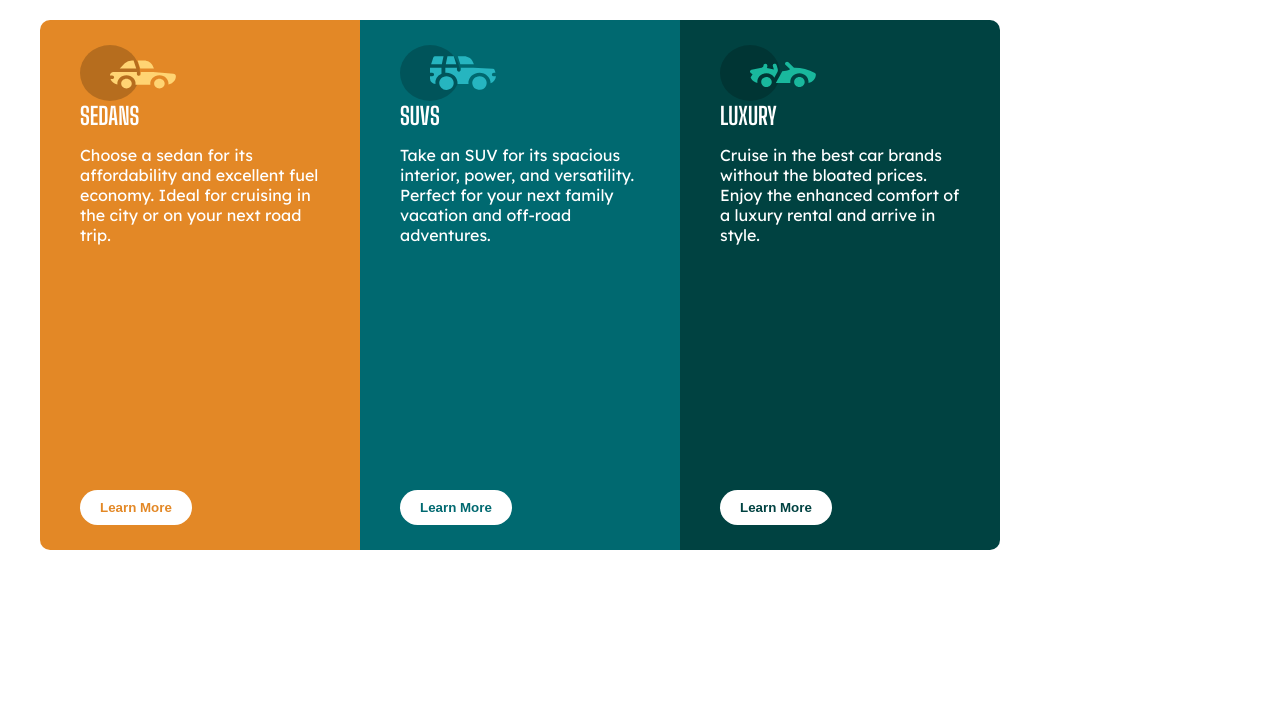
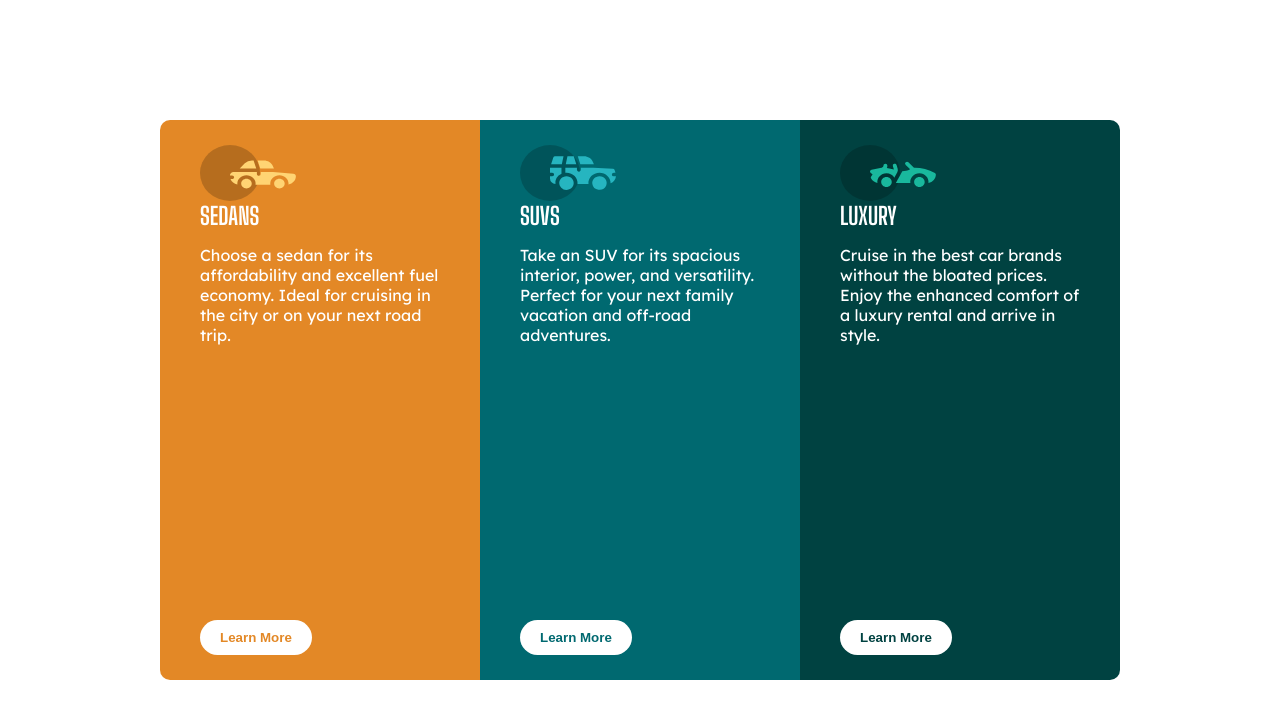
Before and after one commit to bke82024/HTML-CSS-Kopier-et-design, a plain HTML site: page index.html in a window 1280 px wide. Drawn offline with Linux system fonts and the light colour scheme.

Commit message:
centered objects

```diff
--- a/index.html
+++ b/index.html
@@ -3,7 +3,7 @@
   <head>
     <meta charset="UTF-8" />
     <meta name="viewport" content="width=device-width, initial-scale=1.0" />
-    <title>Document</title>
+    <title>Kopier et design</title>
     <link rel="stylesheet" href="style.css" />
     <link rel="preconnect" href="https://fonts.googleapis.com" />
     <link rel="preconnect" href="https://fonts.gstatic.com" crossorigin />
@@ -19,26 +19,27 @@
     />
   </head>
   <body>
-    <div class="container">
-      <div class="left">
+    <main>
+      <article class="container">
+        <section class="left">
           <img src="icon-sedans.svg" />
           <h2>SEDANS</h2>
           <p>
-          Choose a sedan for its affordability and excellent fuel economy. Ideal
-          for cruising in the city or on your next road trip.
+            Choose a sedan for its affordability and excellent fuel economy.
+            Ideal for cruising in the city or on your next road trip.
           </p>
           <button class="button">Learn More</button>
-      </div>
-      <div class="center">
+        </section>
+        <section class="center">
           <img src="icon-suvs.svg" />
           <h2>SUVS</h2>
           <p>
-          Take an SUV for its spacious interior, power, and versatility. Perfect
-          for your next family vacation and off-road adventures.
+            Take an SUV for its spacious interior, power, and versatility.
+            Perfect for your next family vacation and off-road adventures.
           </p>
           <button class="button">Learn More</button>
-      </div>
-      <div class="right">
+        </section>
+        <section class="right">
           <img src="icon-luxury.svg" />
           <h2>LUXURY</h2>
           <p>
@@ -46,7 +47,8 @@
             enhanced comfort of a luxury rental and arrive in style.
           </p>
           <button class="button">Learn More</button>
-      </div>
-    </div>
+        </section>
+      </article>
+    </main>
   </body>
 </html>
--- a/style.css
+++ b/style.css
@@ -1,15 +1,23 @@
 * {
   margin: 0%;
+  box-sizing: border-box;
+}
+
+body {
+  display: flex;
+  justify-content: center;
+  height: 100vh;
+  align-items: center;
 }
 .container {
   display: flex;
   align-content: center;
-  justify-content: center; /* This will space the items evenly across the container */
+  justify-content: center;
   max-width: 1000px;
   width: 100%;
 }
 
-div {
+section {
   display: flex;
   flex-direction: row;
   justify-content: space-between;
@@ -28,8 +36,8 @@ div {
   justify-content: center;
   background-color: hsl(31, 77%, 52%);
   padding: 25px 40px;
-  min-height: 60svh;
-  max-width: 30svh;
+  min-height: 70svh;
+  max-width: 40svh;
 }
 .center {
   display: flex;
@@ -38,8 +46,8 @@ div {
   justify-content: center;
   background-color: hsl(184, 100%, 22%);
   padding: 25px 40px;
-  min-height: 60svh;
-  max-width: 30svh;
+  min-height: 70svh;
+  max-width: 40svh;
 }
 .right {
   border-radius: 0px 10px 10px 0px;
@@ -49,8 +57,8 @@ div {
   align-content: center;
   padding: 25px 40px;
   background-color: hsl(179, 100%, 13%);
-  min-height: 60svh;
-  max-width: 30svh;
+  min-height: 70svh;
+  max-width: 40svh;
 }
 .button {
   padding: 10px 20px;
@@ -63,14 +71,30 @@ div {
 }
 .left .button {
   color: hsl(31, 77%, 52%);
+  transition: 0.15s;
 }
 
 .center .button {
   color: hsl(184, 100%, 22%);
+  transition: 0.15s;
 }
 .right .button {
   color: hsl(179, 100%, 13%);
+  transition: 0.15s;
 }
+
+.left .button:hover {
+  background-color: rgb(255, 251, 0);
+}
+
+.center .button:hover {
+  background-color: cyan;
+}
+
+.right .button:hover {
+  background-color: darkcyan;
+}
+
 h2 {
   font-family: "Big Shoulders Display", system-ui;
   font-size: 24px;
```
Lines whose indentation alone changed are shown as unchanged.
